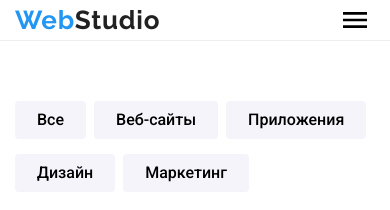
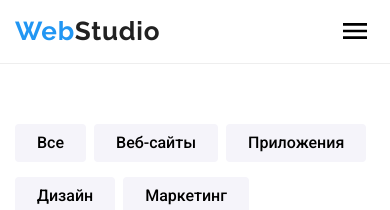
Before and after one commit to Vladnova/newStudio-project, a plain HTML site: page portfolio.html in a window 390 px wide. Shown: the top 210 px of the page. Drawn offline with Linux system fonts and the light colour scheme.

Commit message:
Додає адаптив

```diff
--- a/portfolio.html
+++ b/portfolio.html
@@ -18,7 +18,7 @@
     <header class="page-header border-header not-pd">
       <div class="container not-pd">
         <nav class="nav-header d-flex">
-          <a href="/">
+          <a class="logo-header" href="./index.html">
             <p class="logo">Web<span class="dark">Studio</span></p>
           </a>
           <button
```
Also changed, not shown: index.html (+1 -1 lines).
